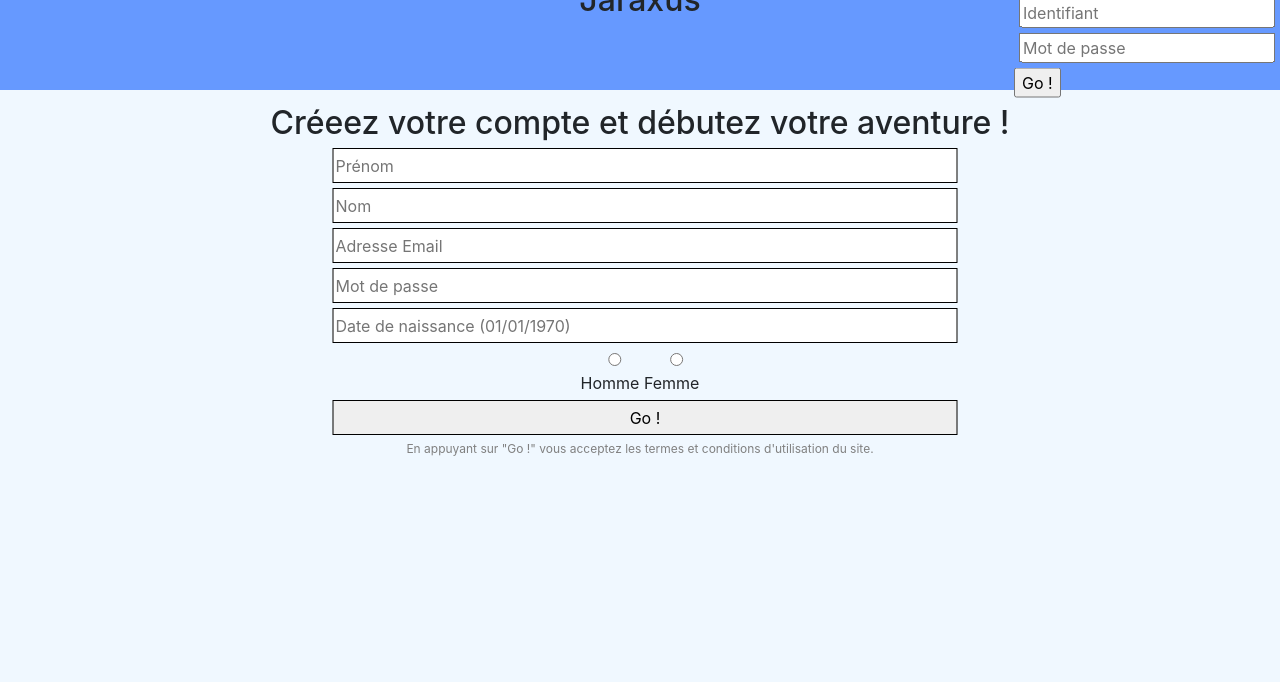
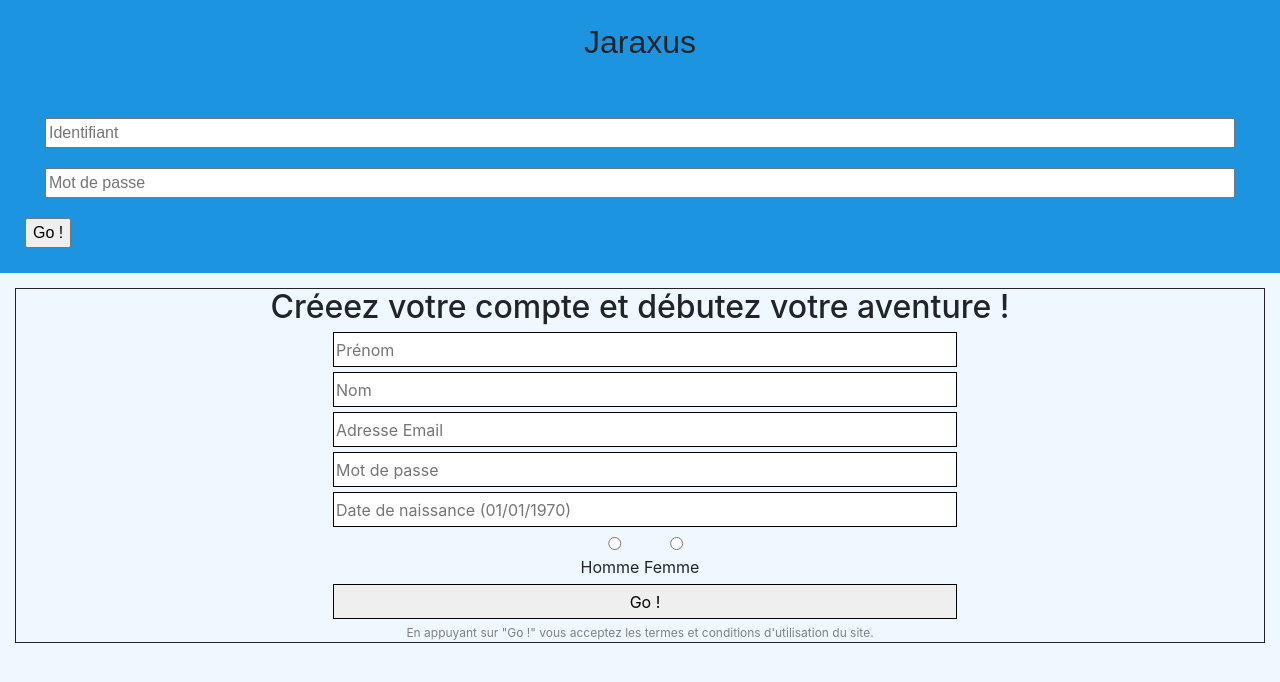
Before and after one commit to nadyro/jaraxus, a PHP site: page /jaraxus.html in a window 1280 px wide. Shown: the top 682 px of the page. Run offline with PHP 8.4, Linux system fonts and the light colour scheme; some libraries are stand-ins or nearby versions; grey boxes are pictures that could not be loaded.

Commit message:
progress jaraxus

```diff
--- a/jaraxus.css
+++ b/jaraxus.css
@@ -5,14 +5,90 @@ body
 }
 header
 {
-	width: 100%;
-	position: relative;
-	height: 90px;
-	background-color: rgba(68, 131, 255,0.8);
+	background-color: #1c94e0;
+	font-family: 'Josefin Sans', sans-serif;
 }
 p
 {
 	margin: 0;
+}
+.div_title
+{
+	text-align: center;
+	padding: 15px;
+}
+.div_title_tabs
+{
+	padding: 10px;
+}
+.div_logon
+{
+	padding: 15px;
+}
+.div_container_logon
+{
+	padding: 10px;
+}
+.div_username, .div_pwd
+{
+	padding: 10px;
+}
+.div_valid input
+{
+	background: transparent;
+	border: solid;
+	border-width: 1px;
+	color: white;
+	font-family: 'Josefin Sans', sans-serif;
+}
+.big_container
+{
+}
+.div_all_index
+{
+	margin: 10px 0;
+}
+.div_main_tabs
+{
+}
+.div_tabs
+{
+}
+.div_container_tabs
+{
+	padding: 10px;
+}
+.div_content_tabs
+{
+	border-bottom: solid;
+    border-left: solid;
+    border-right: solid;
+    border-width: 1px;
+    border-color: transparent;
+    box-shadow: 0 2px 5px 0 rgba(0,0,0,0.16), 0 2px 10px 0 rgba(0,0,0,0.12);
+}
+
+.div_tabs p
+{
+	padding: 10px;
+	font-size: 19px;
+}
+.div_third_tab
+{
+	border-right: none;
+}
+.div_slider
+{
+	margin-top: 10px;
+    height: 298px;
+}
+.div_container_slider
+{
+	background: url(mountain.jpg);
+    height: 100%;
+    background-position-x: 50%;
+    background-position-y: 50%;
+    background-size: cover;
 }
 h2
 {
@@ -27,20 +103,11 @@ h2
 .div_header
 {
 	height: 100%;
+	padding: 10px;
 }
 .div_header .container_t_l
 {
 	height: 100%;
-}
-
-.div_header .col-4, .div_header .col-5, .div_header .col-8
-{
-	display: inline-block;
-}
-.div_header .div_logon
-{
-	position: absolute;
-	right: 0;
 }
 .div_header .div_logon .div_container_logon input
 {
@@ -48,27 +115,17 @@ h2
 }
 .div_main_index
 {
+	padding: 15px !important;
 }
-.div_title, .div_logon
+.div_index
 {
-	transform: translateY(-50%);
-	top: 50%;
+	border: solid;
+	border-width: 1px;
 }
-.div_container_logon, .div_valid
+.div_index .div_first_part
 {
-	padding: 0;
-}
-.div_valid
-{
-	max-width: 31%;
-}
-.div_pwd, .div_username
-{
-	margin: 5px;
-}
-.div_main_index
-{
-	padding: 15px !important;
+	border-right: solid;
+	border-width: 1px;
 }
 .div_second_part .div_container_sp .form_register .user_sex
 {
```
Also changed, not shown: index.php (+61 -14 lines), mountain.jpg (added).
